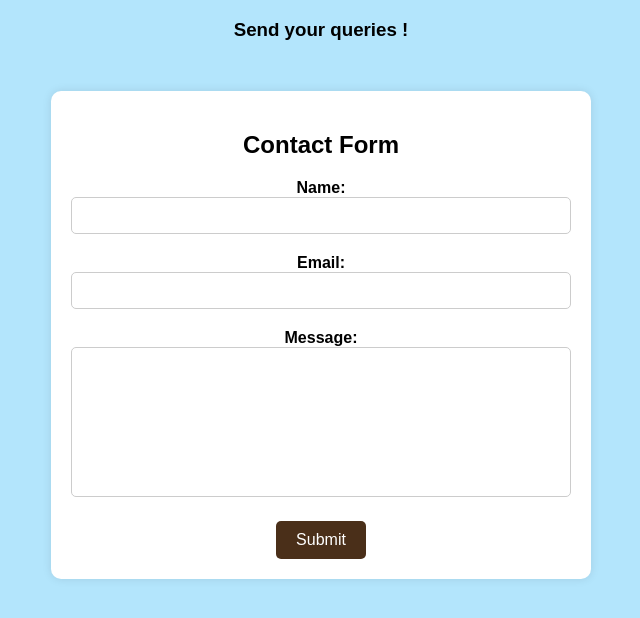
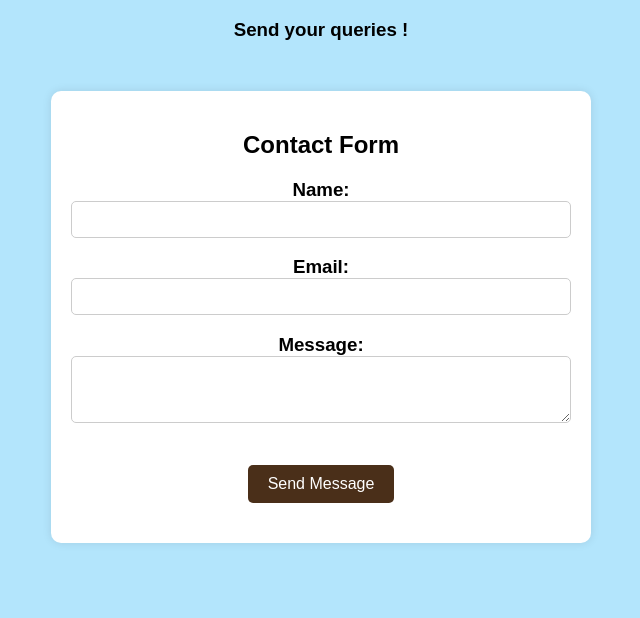
Before and after one commit to Jazeye/Khanakhazanafinal, a Django app: page /contactus in a window 1280 px wide. Shown: the top 618 px of the page, without its empty margins (319-959 px from the left). Run offline with Django 3.2, Linux system fonts and the light colour scheme; some libraries are stand-ins or nearby versions.

Commit message:
view product name remove and validate forms

```diff
--- a/ecom/forms.py
+++ b/ecom/forms.py
@@ -1,6 +1,7 @@
 from django import forms
 from django.contrib.auth.models import User
 from . import models
+from django.core.exceptions import ValidationError
 
 
 class CustomerUserForm(forms.ModelForm):
@@ -39,7 +40,12 @@ class OrderForm(forms.ModelForm):
         fields=['status']
 
 #for contact us page
+
+def validate_name(value):
+    if not value.isalpha():
+        raise ValidationError("Name must contain only letters.")
+
 class ContactusForm(forms.Form):
-    Name = forms.CharField(max_length=30)
+    Name = forms.CharField(max_length=30, validators=[validate_name])
     Email = forms.EmailField()
-    Message = forms.CharField(max_length=500,widget=forms.Textarea(attrs={'rows': 3, 'cols': 30}))
+    Message = forms.CharField(max_length=500, widget=forms.Textarea(attrs={'rows': 3, 'cols': 30}))
--- a/ecom/views.py
+++ b/ecom/views.py
@@ -248,7 +248,7 @@ def add_to_cart_view(request,pk):
         response.set_cookie('product_ids', pk)
 
     product=models.Product.objects.get(id=pk)
-    messages.info(request, product.name + ' added to cart successfully!')
+    messages.info(request, '  Added to cart successfully!')
 
     return response
 
--- a/templates/ecom/contactus.html
+++ b/templates/ecom/contactus.html
@@ -59,7 +59,7 @@
       resize: none;
     }
 
-    button {
+    #button {
       background-color: #4A2F19;
       color: #fff;
       padding: 10px 20px;
@@ -69,7 +69,7 @@
       font-size: 16px;
     }
 
-    button:hover {
+    #button:hover {
       background-color: #6c4524;
     }
   </style>
@@ -84,26 +84,25 @@
 
     <div class="container">
       <h2>Contact Form</h2>
-      <form method="post">
+      <form method="POST">
+
         {% csrf_token %}
-        <div class="form-group">
-          <label for="name">Name:</label>
-          <input type="text" id="name" name="name" required>
-        </div>
-        <div class="form-group">
-          <label for="name">Email:</label>
-          <input type="email" id="email" name="email" required>
-        </div>
-        <div class="form-group">
-          <label for="Message">Message:</label>
-          <textarea id="message" class="message" name="message" required></textarea>
-        </div>
-        <button type="submit">Submit</button>
-      </form>
+       <div class="form-group">
+          <p>
+         <h3>{{ form.as_p }}</h3>
+         </p>
+         <br>
+         <input type="submit" value="Send Message" id="button" class='btn btn-primary btn-lg'>
+       </div>
+     </form>
+   </center>
     </div>
 
   </center>
   {% include "ecom/footer.html" %}
+
+
+
 </body>
 
 </html>
--- a/templates/ecom/customerlogin.html
+++ b/templates/ecom/customerlogin.html
@@ -54,12 +54,12 @@
 
         .box input[type="text"]:focus,
         .box input[type="password"]:focus {
-            border-color: #3498db;
+            border-color: #976f4fb7;
         }
 
         .box input[type="submit"] {
             border: 0;
-            background: #3498db;
+            background: #976f4fb7;
             display: block;
             margin: 20px auto;
             text-align: center;
@@ -73,7 +73,7 @@
         }
 
         .box input[type="submit"]:hover {
-            background: #2980b9;
+            background: #976f4fec;
         }
     </style>
 </head>
```
Also changed, not shown: templates/ecom/adminlogin.html (+7 -7 lines), templates/ecom/customersignup.html (+4 -4 lines).
